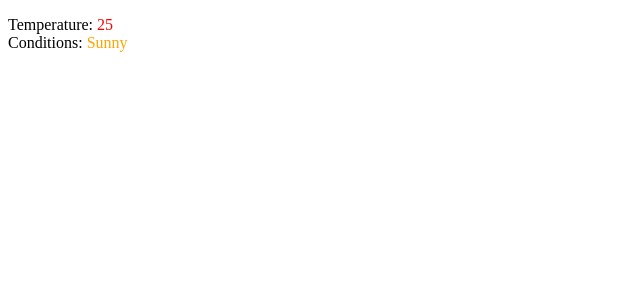
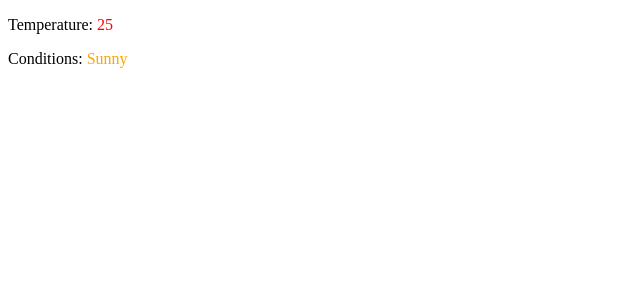
Before and after one commit to acciojob/conditional-weather-report-ManimehalaiAnandaraj, a React app: page / in a window 1280 px wide. Shown: the top 300 px of the page, without its empty margins (0-640 px from the left). Built offline with nearby package versions, Linux system fonts and the light colour scheme.

Commit message:
Completed assignment

```diff
--- a/src/components/App.js
+++ b/src/components/App.js
@@ -20,8 +20,8 @@ const App = () => {
 
   return (
     <div>
-      <p>Temperature: <span style={tempStyle}>{weatherData.temperature}</span><br></br>
-      Conditions: <span style={conditionStyle}>{weatherData.conditions}</span></p>
+      <p>Temperature: <span style={tempStyle}>{weatherData.temperature}</span></p>
+      <p>Conditions: <span style={conditionStyle}>{weatherData.conditions}</span></p>
     </div>
   )
 }
```
